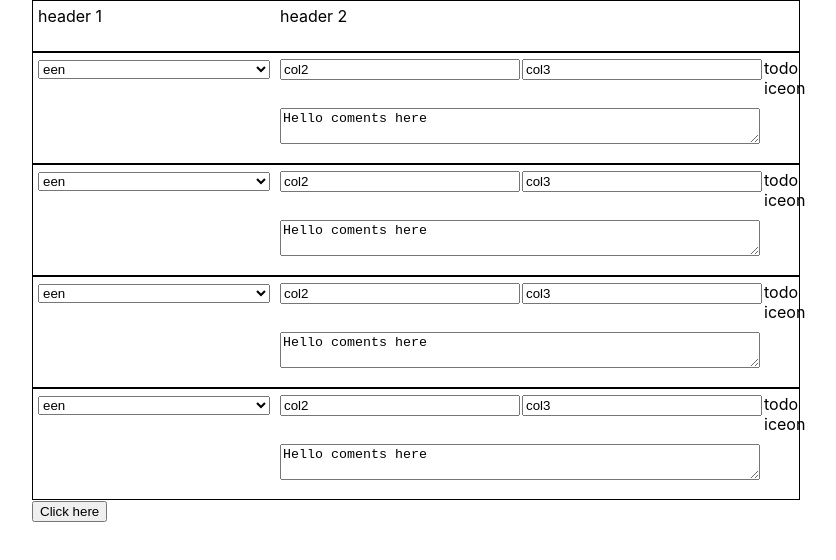
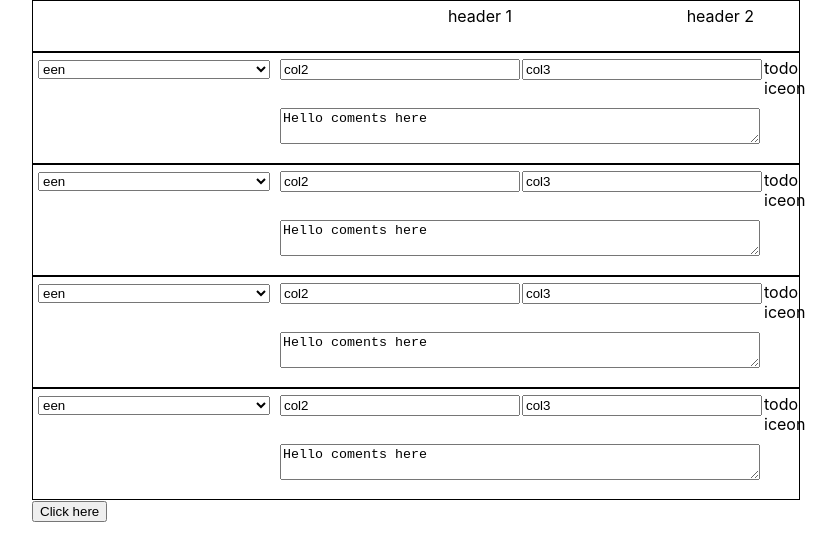
Before and after one commit to dimitri-a/grid_template_new, a React (Create React App) app: page / in a window 1280 px wide. Shown: the top 560 px of the page, without its empty margins (224-1060 px from the left). Built offline with nearby package versions, Linux system fonts and the light colour scheme.

Commit message:
header aligned right

```diff
--- a/src/App.js
+++ b/src/App.js
@@ -2,7 +2,7 @@ import React, { Component } from 'react';
 import logo from './logo.svg';
 import './App.css';
 import RowComponent from './RowComponent';
-import {Wrapper,Column1,Column2,Column3,Column4,ColumnSpan2} from './Styles'
+import {Wrapper,Column1,Column2,Column3,Column4,ColumnSpan2,RightAlign,Column2Header,Column3Header} from './Styles'
 
 
 class App extends Component {
@@ -18,8 +18,9 @@ class App extends Component {
 		return (
 			<div className="App">
 			<Wrapper>
-				<Column1>header 1 </Column1>
-				<Column2>header 2</Column2>
+				<Column2Header>header 1 </Column2Header>
+				<Column3Header>header 2</Column3Header>
+
 			</Wrapper>
 				{this.state.items.map((i) => <RowComponent itemNr={i} />)}
 				<button onClick={() => this.addRow()}>Click here</button>
--- a/src/Styles.js
+++ b/src/Styles.js
@@ -1,19 +1,33 @@
-import styled from 'styled-components'
+import styled from 'styled-components';
 
-export const  Wrapper = styled.div`
+export const Wrapper = styled.div`
 display:grid
 grid-template-columns: 1fr 1fr 1fr 30px;
 grid-template-rows:auto auto auto;
 border: solid 1px 	#000000
 grid-gap:10px;
 padding:5px
+
 `;
 
-export const  Column1 = styled.div`grid-column: 1/2;`;
-export const  Column2 = styled.div`grid-column: 2/3;`;
-export const  Column3 = styled.div`grid-column: 3/4;`;
-export const  Column4 = styled.div`grid-column: 4/5;`;
-export const  ColumnSpan2 = styled.div`
+export const RightAlign = styled.div`
+	display: flex;
+	justify-content: end;
+`;
+
+export const Column1 = styled.div`grid-column: 1/2;`;
+export const Column2 = styled.div`grid-column: 2/3;`;
+export const Column3 = styled.div`grid-column: 3/4;`;
+export const Column4 = styled.div`grid-column: 4/5;`;
+export const ColumnSpan2 = styled.div`
 	grid-column: 2/4;
 	grid-row: 2;
 `;
+export const Column2Header = styled.div`
+	grid-column: 2/3;
+	text-align: right;
+`;
+export const Column3Header = styled.div`
+	grid-column: 3/4;
+	text-align: right;
+`;
```
Also changed, not shown: src/bla.html (added, +26 -0 lines), src/RowComponent.js (line endings or trailing spaces).
